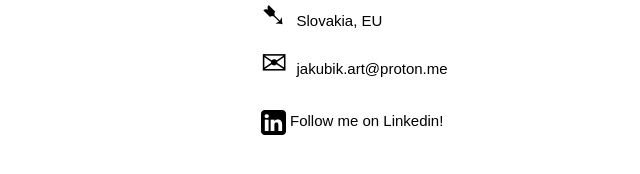
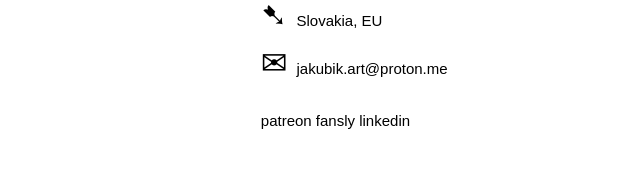
Before and after one commit to kinklure/jakubik.art, a Jekyll site: the page built from contact.html, in a window 1280 px wide. Shown: the part 142-316 px from the top of the page, without its empty margins (0-640 px from the left). Built offline with Jekyll 4.4.1, drawn with Linux system fonts in a browser that asks for light colours.

Commit message:
Update contact.html

```diff
--- a/contact.html
+++ b/contact.html
@@ -14,7 +14,9 @@ layout: default
 </script><NOSCRIPT>Email address protected by JavaScript</NOSCRIPT>
 	       <br>
 	<br>
-	    <a href="https://linkedin.com/in/jakubikdesigner" rel="me"><img src="images/icons/linkedin.webp" /><span>  Follow me on Linkedin!</span></a>
+	    <a href="https://www.patreon.com/kinkualize" rel="me"><span>patreon</span></a>
+	    <a href="https://fansly.com/kinkualize/posts" rel="me"><span>fansly</span></a>
+	    <a href="https://linkedin.com/in/jakubikdesigner" rel="me"><span>linkedin</span></a>
 	    <br>
     </div>
 </footer>
```
